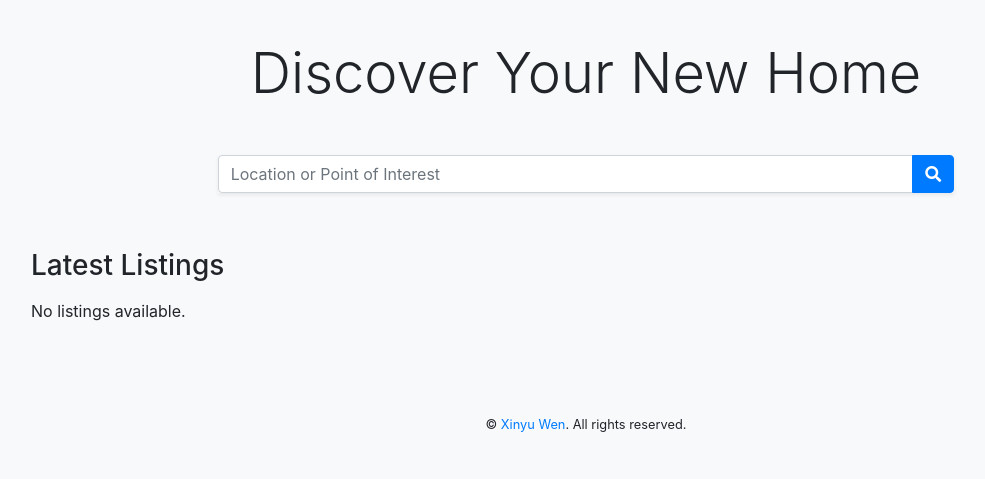
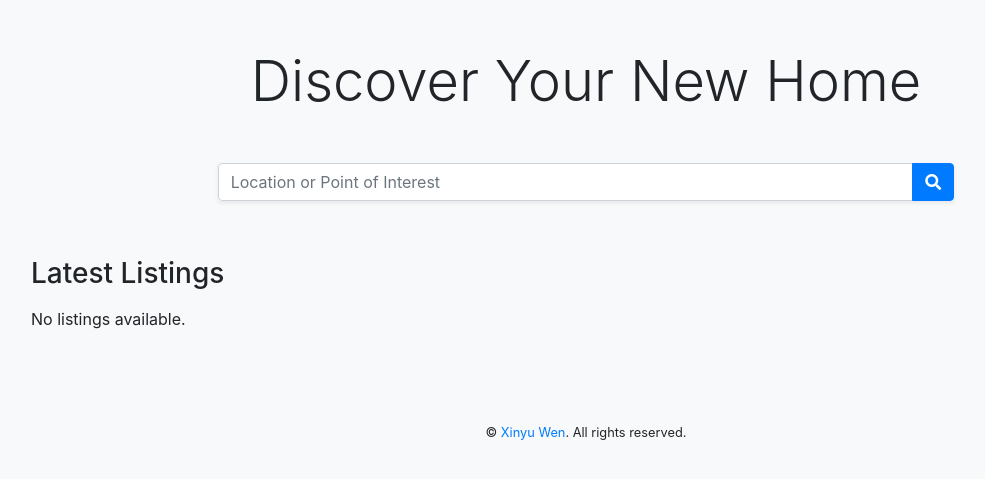
Before and after one commit to xinyuwen101/HomeFinder, a Django app: page /en/ in a window 1280 px wide. Shown: the part 56-535 px from the top of the page, without its empty margins (54-1039 px from the left). Run offline with Django 3.2, Linux system fonts and the light colour scheme; data that the repository does not hold is empty; some libraries are stand-ins or nearby versions.

Commit message:
Update index.html

```diff
--- a/templates/pages/index.html
+++ b/templates/pages/index.html
@@ -6,7 +6,7 @@
 {% block content %}
 
 <!-- Showcase -->
-<section class="showcase-search py-4 mt-3">
+<section class="showcase-search py-4 mt-4">
   <div class="container">
     <div class="row text-center">
       <div class="col-md-12">
```
